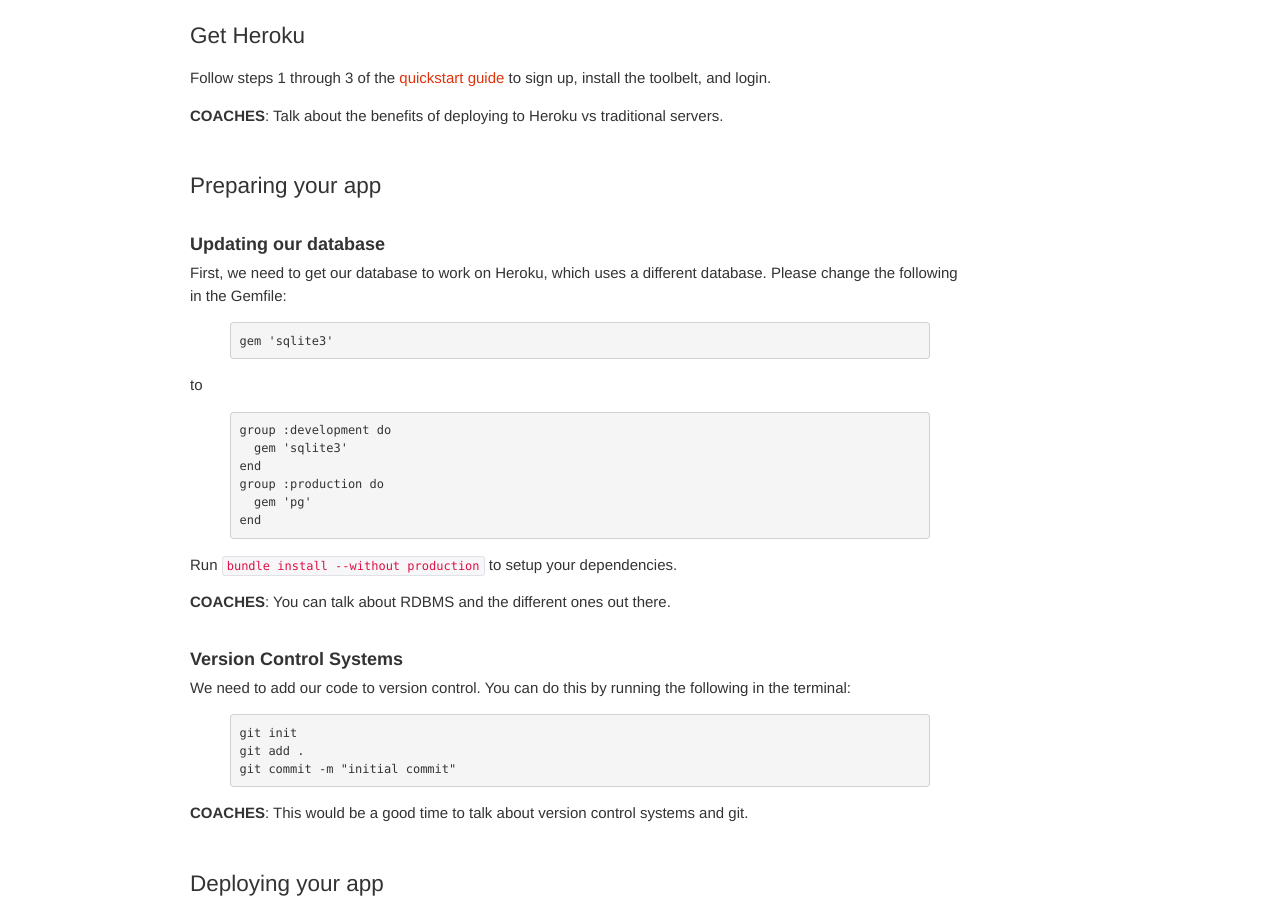
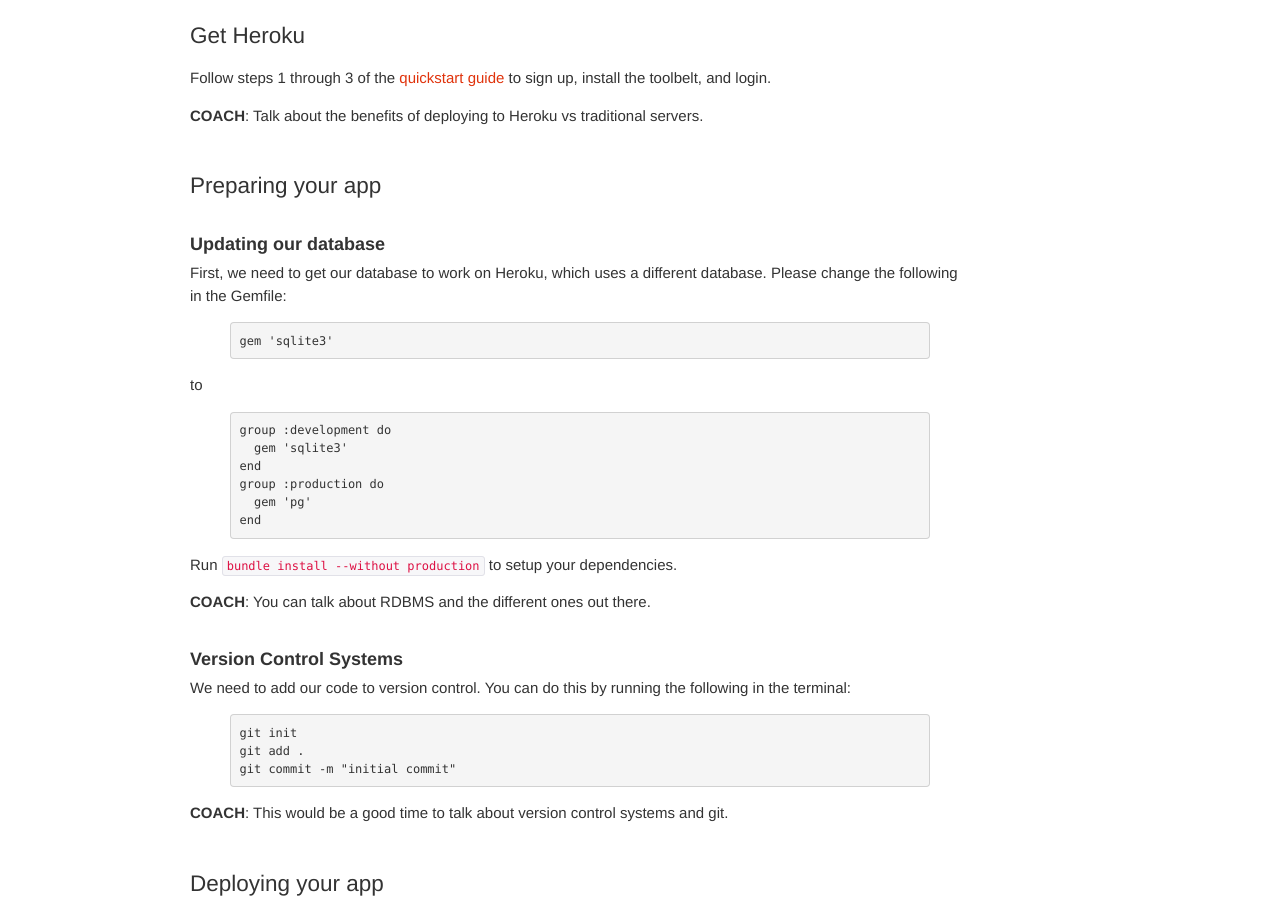
Before and after one commit to railsgirls/guides.railsgirls.com, a Jekyll site: the page built from _posts/2012-04-19-heroku.markdown, in a window 1280 px wide. Shown: the part 183-1094 px from the top of the page. Built offline with Jekyll 4.4.1, drawn with Linux system fonts in a browser that asks for light colours; Markdown is read by kramdown in place of the engine named in the settings; some of the changed lines change nothing that is shown.

Commit message:
standardize on coach not coaches

```diff
--- a/_posts/2012-04-19-heroku.markdown
+++ b/_posts/2012-04-19-heroku.markdown
@@ -8,7 +8,7 @@
 
 Follow steps 1 through 3 of the [quickstart guide](https://devcenter.heroku.com/articles/quickstart) to sign up, install the toolbelt, and login.
 
-__COACHES__: Talk about the benefits of deploying to Heroku vs traditional servers.
+__COACH__: Talk about the benefits of deploying to Heroku vs traditional servers.
 
 ### Preparing your app
 
@@ -33,7 +33,7 @@
 
 Run `bundle install --without production` to setup your dependencies.
 
-__COACHES__: You can talk about RDBMS and the different ones out there.
+__COACH__: You can talk about RDBMS and the different ones out there.
 
 #### Version Control Systems
 
@@ -45,7 +45,7 @@
 git commit -m "initial commit"
 {% endhighlight %}
 
-__COACHES__: This would be a good time to talk about version control systems and git.
+__COACH__: This would be a good time to talk about version control systems and git.
 
 
 ### Deploying your app
```
